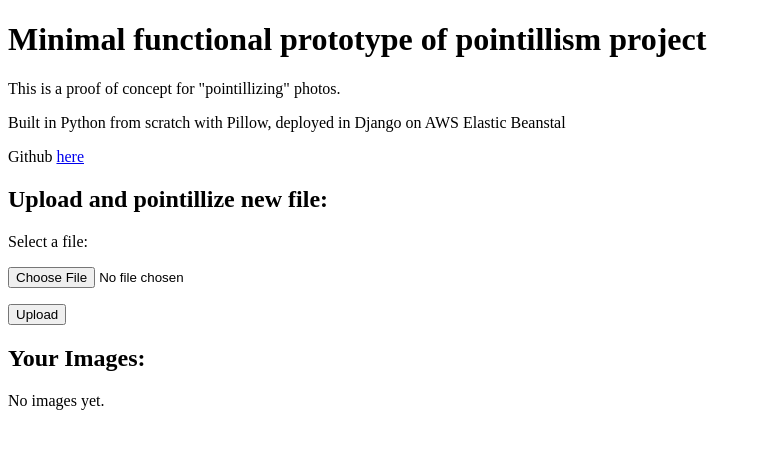
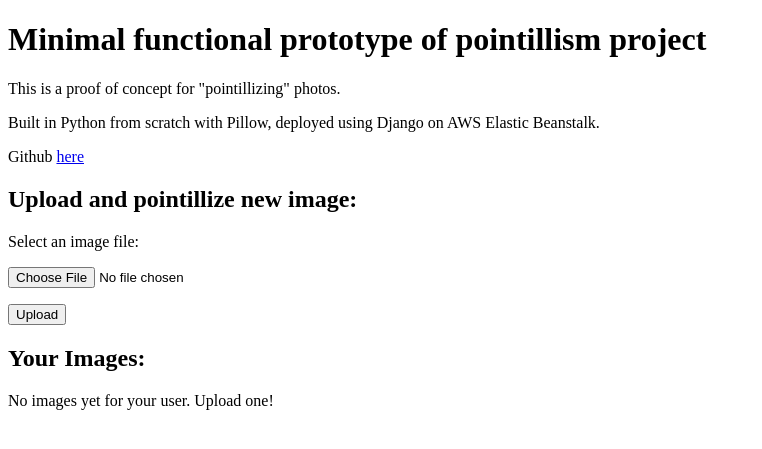
Before and after one commit to tsennott/pointillism, a Django app: page /myapp/1 in a window 1280 px wide. Shown: the top 449 px of the page, without its empty margins (0-762 px from the left). Run offline with Django 3.2, Linux system fonts and the light colour scheme; data comes from the database, SQL or seed files in the repository.

Commit message:
minor formatting

```diff
--- a/Django/myproject/myproject/myapp/forms.py
+++ b/Django/myproject/myproject/myapp/forms.py
@@ -5,5 +5,5 @@ from django import forms
 
 class DocumentForm(forms.Form):
     docfile = forms.FileField(
-        label='Select a file'
+        label='Select an image file'
     )
--- a/Django/myproject/myproject/myapp/templates/list.html
+++ b/Django/myproject/myproject/myapp/templates/list.html
@@ -8,11 +8,11 @@
     <body>
         <h1>Minimal functional prototype of pointillism project</h1>
         <p>This is a proof of concept for "pointillizing" photos. </p>
-        <p>Built in Python from scratch with Pillow, deployed in Django on AWS Elastic Beanstal</p>
+        <p>Built in Python from scratch with Pillow, deployed using Django on AWS Elastic Beanstalk.</p>
         <p>Github <a href="https://github.com/tsennott/etc_projects/tree/master/Pointilism">here</a></p>
 
         <!-- Upload form. Note enctype attribute! -->
-        <h2>Upload and pointillize new file:</h2>
+        <h2>Upload and pointillize new image:</h2>
         <form action="{% url "list" guid_id=guid_id %}" method="post" enctype="multipart/form-data">
             {% csrf_token %}
             <p>{{ form.non_field_errors }}</p>
@@ -36,7 +36,7 @@
                 {% endfor %}
             </ul>
         {% else %}
-            <p>No images yet.</p>
+            <p>No images yet for your user. Upload one!</p>
         {% endif %}
 
     </body>
```
